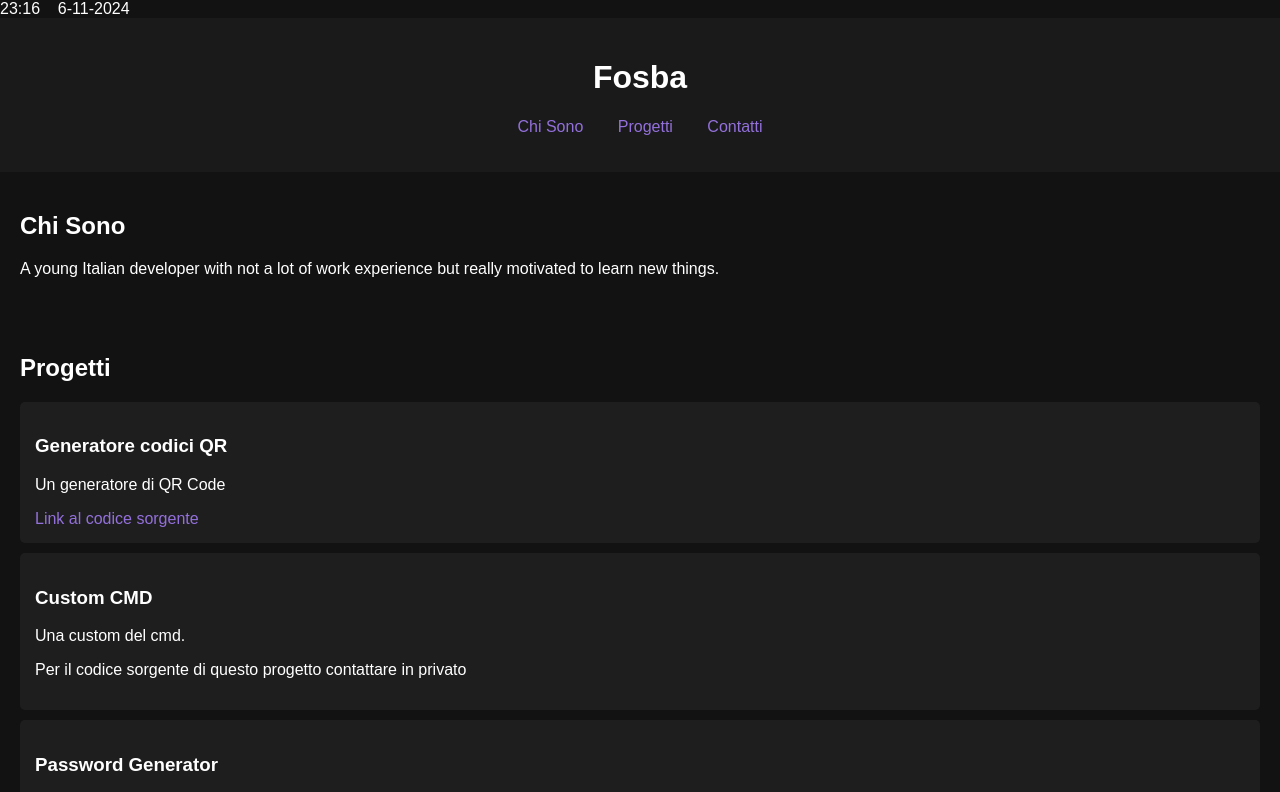
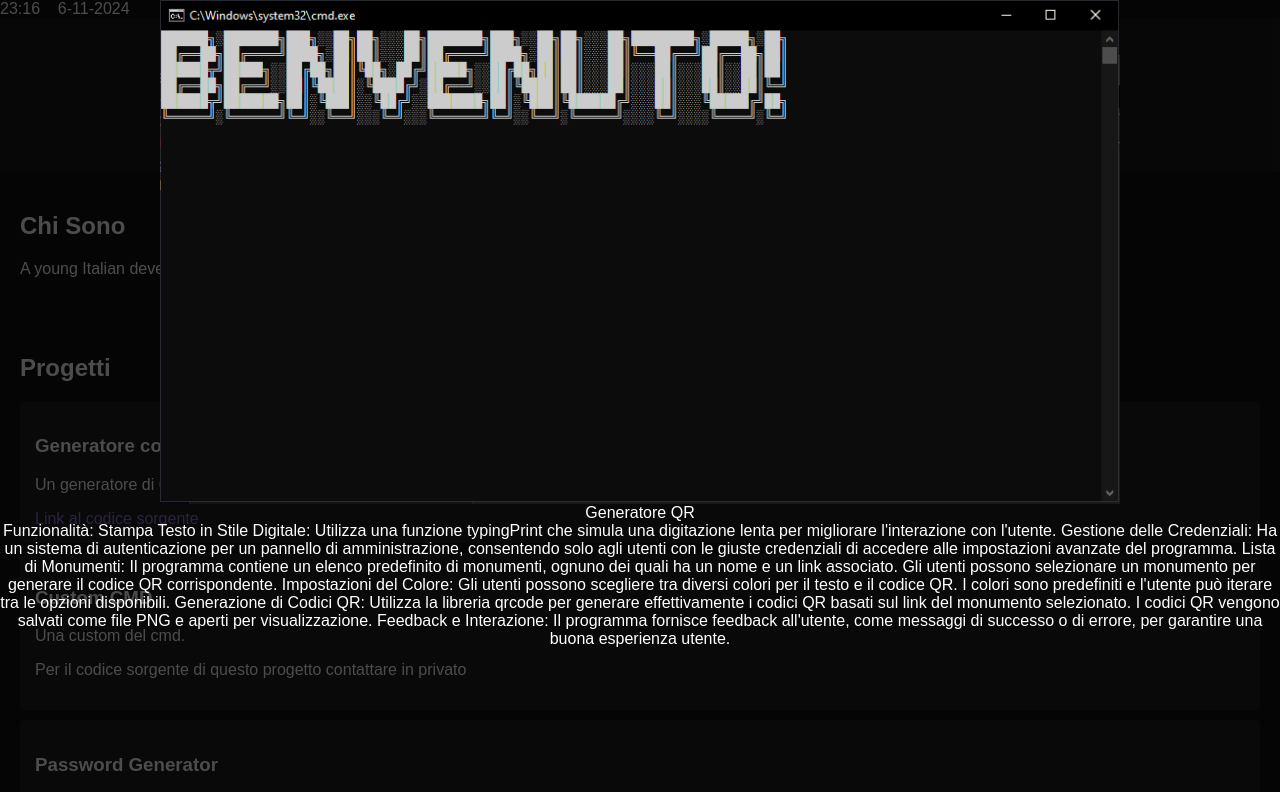
Before and after one commit to Fosba/portfolio, a plain HTML site: page index.html in a window 1280 px wide. Both pictures are taken after a click on the element 640 px from the left and 472 px from the top of the page. Shown: the top 792 px of the page. Drawn offline with Linux system fonts and the light colour scheme.

Commit message:
Update style.css

```diff
--- a/style.css
+++ b/style.css
@@ -61,6 +61,24 @@ section {
     box-shadow: 2px 2px 10px #BF8FFF;
     text-shadow: 2px 2px 10px rgba(0, 0, 0, 0.5);
 }
+.modal {
+    display: none; /* Chiudere di default */
+    position: fixed;
+    z-index: 1;
+    left: 0;
+    top: 0;
+    width: 100%;
+    height: 100%;
+    overflow: auto;
+    background-color: rgba(0,0,0,0.7); /* Sfondo scuro */
+    text-align: center;
+}
+.modal img {
+    margin: auto;
+    display: block;
+    max-width: 75%;
+    max-height: 75%;
+}
 .modal-caption {
     text-align: center; /* Centra il testo */
     font-size: 1.5em; /* Dimensione del font */
```
